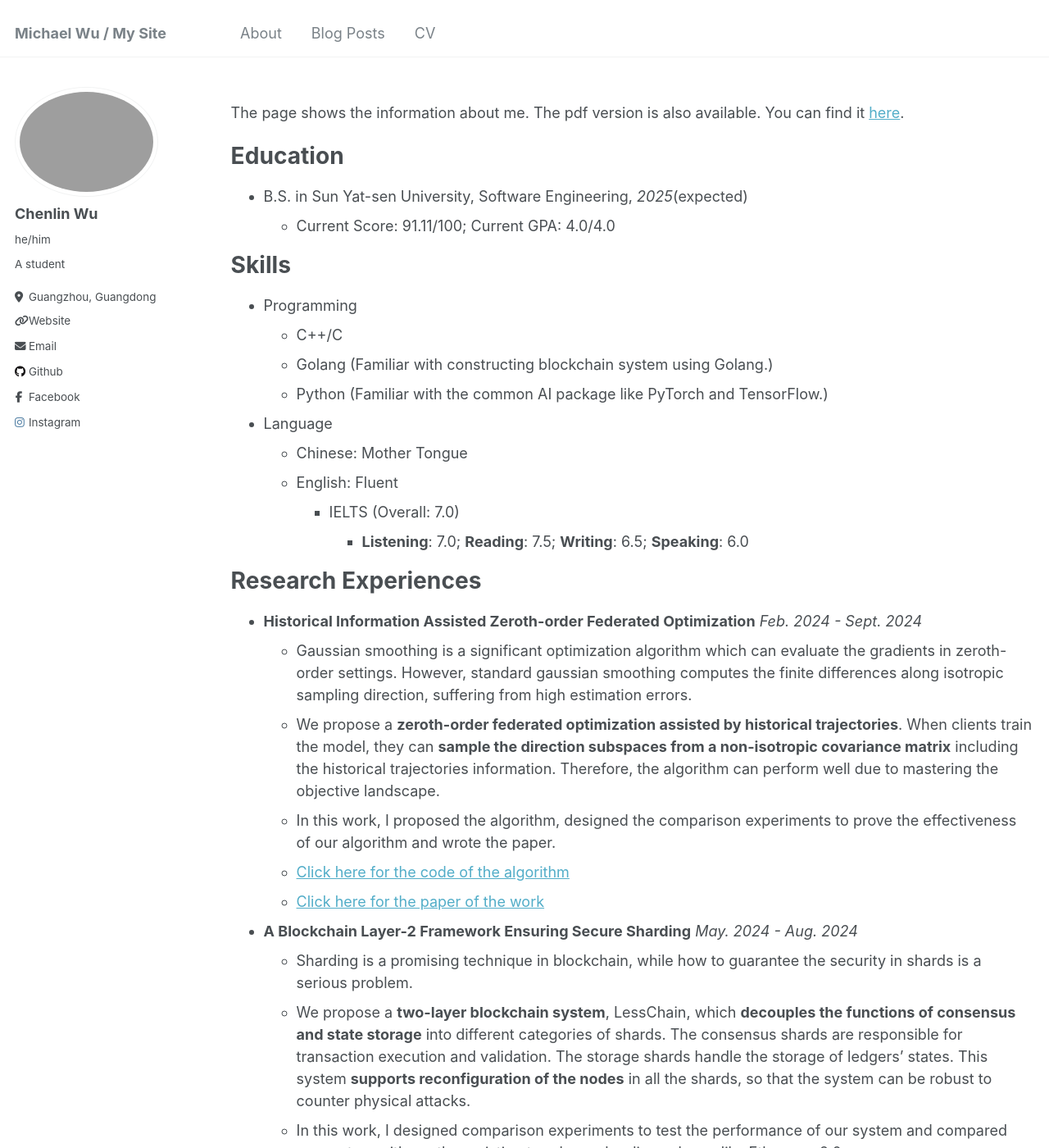
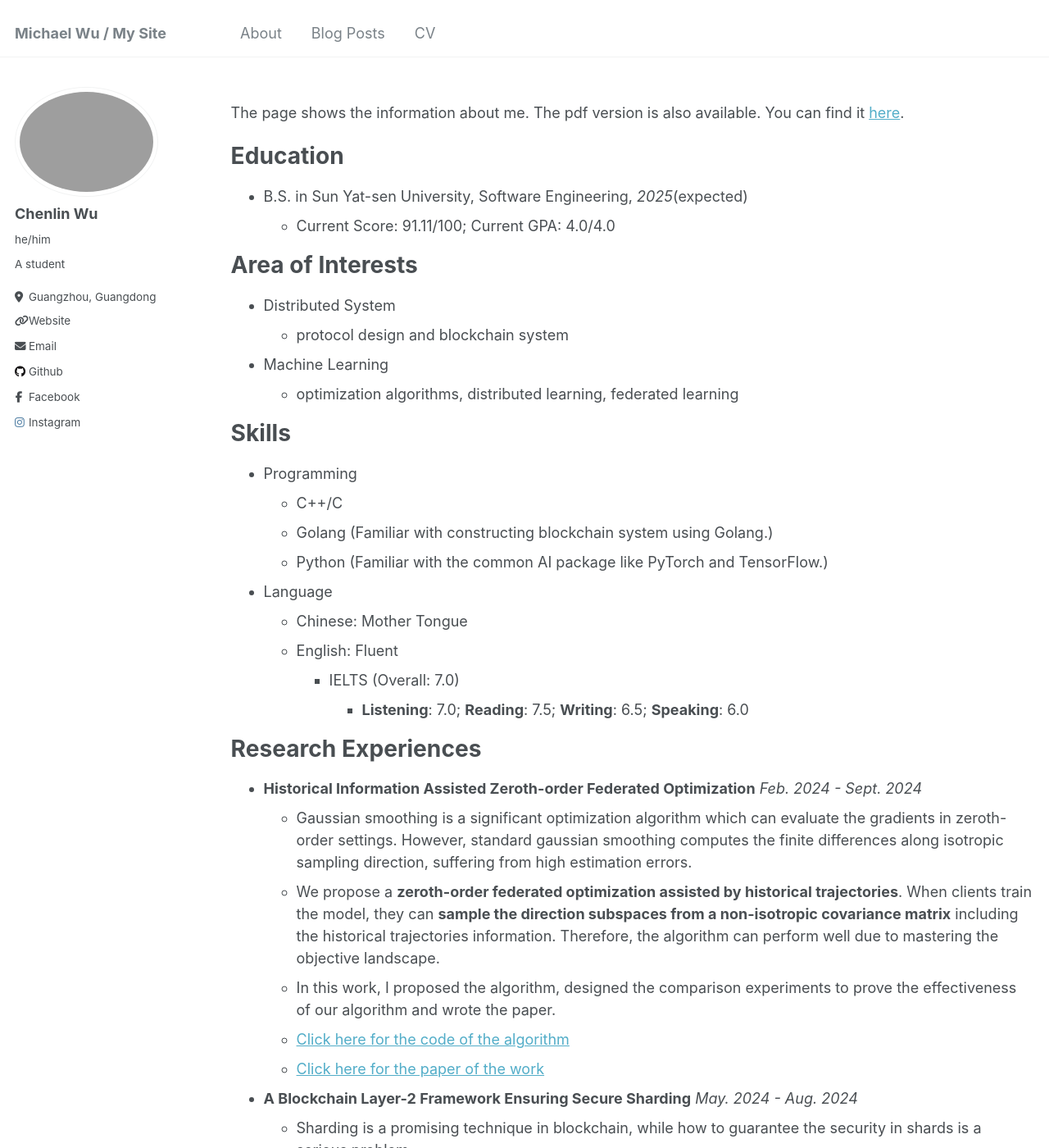
Before and after one commit to Michael112233/Michael112233.github.io, a Jekyll site: the page built from _pages/cv.md, in a window 1280 px wide and 1400 px high. Shown: the whole window at 82% size. Built offline with Jekyll 4.4.1, drawn with Linux system fonts in a browser that asks for light colours; some of the changed text lies outside the part shown.

Commit message:
modified:   _pages/cv.md

```diff
--- a/_pages/cv.md
+++ b/_pages/cv.md
@@ -15,6 +15,13 @@ Education
 ======
 * B.S. in Sun Yat-sen University, Software Engineering, *2025*(expected)
   * Current Score: 91.11/100;   Current GPA: 4.0/4.0
+
+Area of Interests
+======
+* Distributed System
+  * protocol design and blockchain system
+* Machine Learning
+  * optimization algorithms, distributed learning, federated learning
 
 Skills
 ======
```
Also changed, not shown: other parts of _pages/cv.md (+0 -7 lines).
